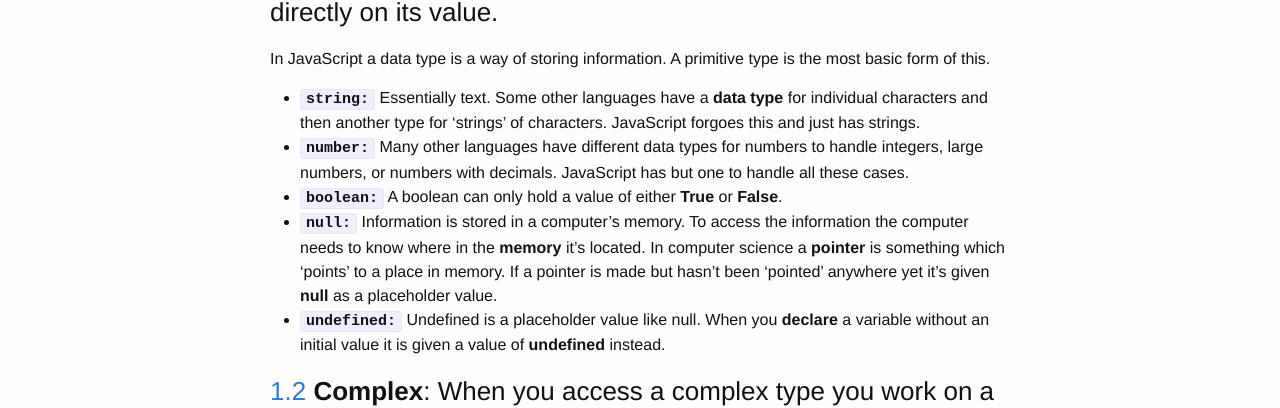
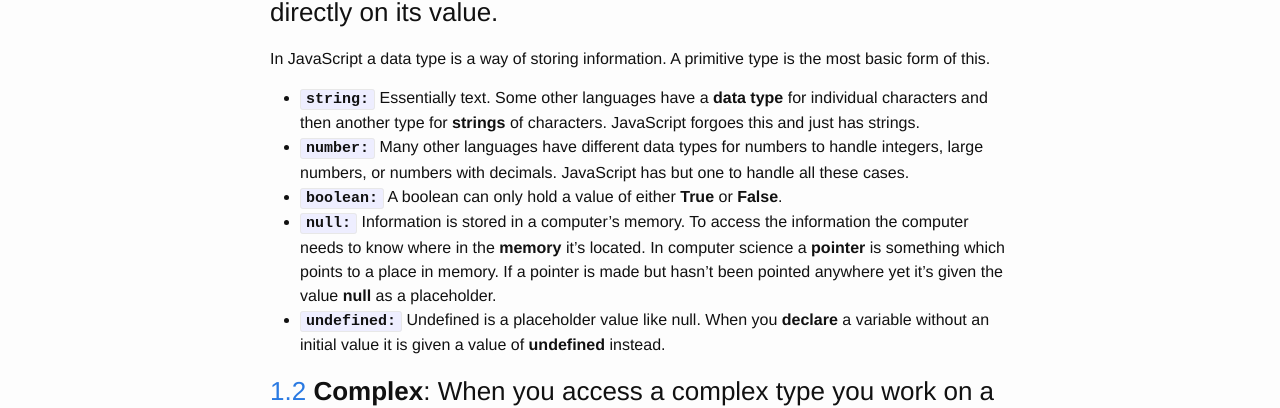
Before and after one commit to JohnLRBrock/JohnBrock, a Jekyll site: the page built from john-brock-js/_posts/2017-07-27-Airbnb-style-guide-chapter-1.md, in a window 1280 px wide. Shown: the part 588-996 px from the top of the page. Built offline with Jekyll 4.4.1, drawn with Linux system fonts in a browser that asks for light colours; a script that is not in the unit is left out.

Commit message:
removed some quotes

```diff
--- a/john-brock-js/_posts/2017-07-27-Airbnb-style-guide-chapter-1.md
+++ b/john-brock-js/_posts/2017-07-27-Airbnb-style-guide-chapter-1.md
@@ -12,10 +12,10 @@ Each post will cover a chapter of the style guide, beginning with the style rule
 ### [1.1][1.1] **Primitives**: When you access a primitive type you work directly on its value.
 
 In JavaScript a data type is a way of storing information. A primitive type is the most basic form of this.
-* **`string:`** Essentially text. Some other languages have a **data type** for individual characters and then another type for 'strings' of characters. JavaScript forgoes this and just has strings.
+* **`string:`** Essentially text. Some other languages have a **data type** for individual characters and then another type for **strings** of characters. JavaScript forgoes this and just has strings.
 * **`number:`** Many other languages have different data types for numbers to handle integers, large numbers, or numbers with decimals. JavaScript has but one to handle all these cases.
 * **`boolean:`** A boolean can only hold a value of either **True** or **False**.
-* **`null:`** Information is stored in a computer's memory. To access the information the computer needs to know where in the **memory** it's located. In computer science a **pointer** is something which 'points' to a place in memory. If a pointer is made but hasn't been 'pointed' anywhere yet it's given **null** as a placeholder value.
+* **`null:`** Information is stored in a computer's memory. To access the information the computer needs to know where in the **memory** it's located. In computer science a **pointer** is something which points to a place in memory. If a pointer is made but hasn't been pointed anywhere yet it's given the value **null** as a placeholder.
 * **`undefined:`** Undefined is a placeholder value like null. When you **declare** a variable without an initial value it is given a value of **undefined** instead.
 
 ### [1.2][1.2] **Complex**: When you access a complex type you work on a reference to its value.
```
